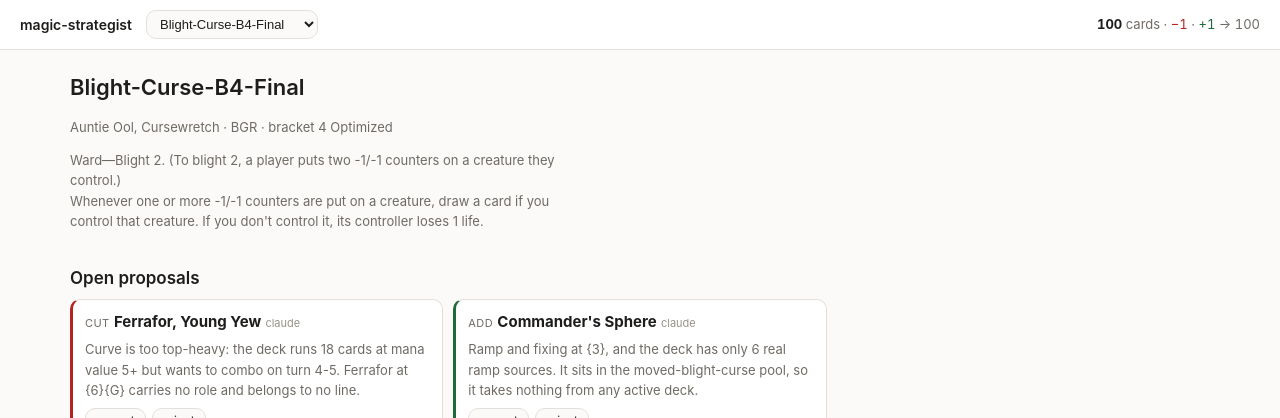
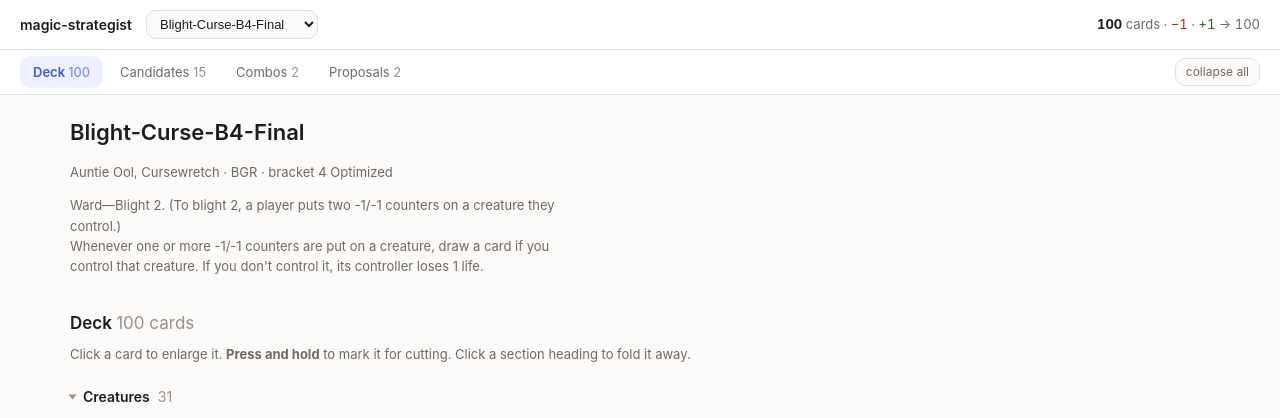
Before and after one commit to massimilianobotticelli/magic-strategist, a FastAPI app: page /deck/blight-curse-b4-final?role=ramp in a window 1280 px wide. Shown: the top 418 px of the page. Run offline with FastAPI, Linux system fonts and the light colour scheme; data comes from the database, SQL or seed files in the repository.

Commit message:
Add tabs and collapsible type sections
Combos sat at the bottom of a page carrying a hundred deck cards and nearly two
hundred candidates, so reaching them meant scrolling past everything. Deck,
Candidates, Combos and Proposals are now tabs in the sticky header, each with
its count, and switching costs one click and no reload.

Type headings fold their section away, using native <details>/<summary> so
keyboard and screen readers get it for free. The open/closed state is per deck
and per group and survives reloads, and "collapse all" acts only on the visible
tab. Candidates are grouped by type too, which they were not before.

The active tab lives in the URL hash, with sessionStorage as the fallback: the
candidate role filters are plain GET links that drop the hash, and without it
every filter click threw you back to the Deck tab.

Co-Authored-By: Claude Opus 5 <noreply@anthropic.com>

```diff
--- a/app/static/app.css
+++ b/app/static/app.css
@@ -27,10 +27,47 @@ a { color: inherit; }
 .wrap { max-width: 1180px; margin: 0 auto; padding: 20px 20px 80px; }
 section { margin-bottom: 34px; }
 
+.stickyhead { position: sticky; top: 0; z-index: 20; background: var(--surface); }
 .topbar {
-  position: sticky; top: 0; z-index: 20; display: flex; align-items: center; gap: 14px;
+  display: flex; align-items: center; gap: 14px;
   padding: 10px 20px; background: var(--surface); border-bottom: 1px solid var(--border);
 }
+
+.tabs {
+  display: flex; align-items: center; gap: 4px; padding: 6px 20px;
+  background: var(--surface); border-bottom: 1px solid var(--border); overflow-x: auto;
+}
+.tab {
+  font: inherit; font-size: 13px; padding: 5px 12px; border-radius: var(--radius);
+  border: 1px solid transparent; background: transparent; color: var(--muted);
+  cursor: pointer; white-space: nowrap;
+}
+.tab:hover { color: var(--text); background: var(--bg); }
+.tab-on { background: var(--accent-bg); color: var(--accent); border-color: transparent; font-weight: 600; }
+.tab-on .dim { color: var(--accent); opacity: .7; }
+.toggle-all {
+  margin-left: auto; font: inherit; font-size: 12px; padding: 4px 10px;
+  border-radius: var(--radius); border: 1px solid var(--border);
+  background: var(--bg); color: var(--muted); cursor: pointer; white-space: nowrap;
+}
+.toggle-all:hover { color: var(--text); border-color: var(--accent); }
+
+.panel[hidden] { display: none; }
+
+/* Type groups fold away, so a hundred cards stay navigable. */
+.group { margin-bottom: 6px; }
+.group > summary {
+  list-style: none; cursor: pointer; display: flex; align-items: center; gap: 8px;
+  font-size: 14px; font-weight: 600; margin: 18px 0 8px; padding: 4px 0; user-select: none;
+}
+.group > summary::-webkit-details-marker { display: none; }
+.group > summary::before {
+  content: ""; width: 0; height: 0; flex-shrink: 0;
+  border-left: 5px solid currentColor; border-top: 4px solid transparent;
+  border-bottom: 4px solid transparent; transition: transform .15s; color: var(--dim);
+}
+.group[open] > summary::before { transform: rotate(90deg); }
+.group > summary:hover { color: var(--accent); }
 .brand { font-weight: 600; text-decoration: none; font-size: 14px; }
 .deck-switch {
   background: var(--bg); color: var(--text); border: 1px solid var(--border);
--- a/app/static/app.js
+++ b/app/static/app.js
@@ -136,4 +136,71 @@ document.addEventListener('keydown', (e) => {
   if (e.key === ' ') { e.preventDefault(); toggle(tile); }
 });
 
+/* Tabs. Combos and candidates are one click away instead of a long scroll.
+   The active tab lives in the URL hash so a reload or the back button keeps it,
+   with sessionStorage as the fallback for the filter form, which submits a
+   plain GET and drops the hash. */
+const TAB_KEY = 'ms-tab:' + location.pathname;
+
+function showTab(name, remember) {
+  const panels = document.querySelectorAll('.panel');
+  if (!panels.length) return;
+  const known = [...document.querySelectorAll('.tab')].map(t => t.dataset.tab);
+  if (known.indexOf(name) < 0) name = known[0];
+
+  panels.forEach(p => { p.hidden = p.dataset.panel !== name; });
+  document.querySelectorAll('.tab').forEach(t => t.classList.toggle('tab-on', t.dataset.tab === name));
+  syncToggleAll();
+
+  if (remember) {
+    sessionStorage.setItem(TAB_KEY, name);
+    history.replaceState(null, '', '#' + name);
+  }
+}
+
+/* Fold state per group, remembered across reloads. */
+const GROUP_KEY = 'ms-groups:' + location.pathname;
+
+function loadGroups() {
+  try { return JSON.parse(localStorage.getItem(GROUP_KEY)) || {}; } catch (_) { return {}; }
+}
+function saveGroups(state) {
+  try { localStorage.setItem(GROUP_KEY, JSON.stringify(state)); } catch (_) {}
+}
+
+function syncToggleAll() {
+  const btn = document.getElementById('toggle-all');
+  if (!btn) return;
+  const visible = [...document.querySelectorAll('.panel:not([hidden]) .group')];
+  btn.hidden = !visible.length;
+  btn.textContent = visible.some(g => g.open) ? 'collapse all' : 'expand all';
+}
+
+function initGroups() {
+  const state = loadGroups();
+  document.querySelectorAll('.group').forEach(g => {
+    const key = g.dataset.group;
+    if (key in state) g.open = state[key];
+    g.addEventListener('toggle', () => {
+      const s = loadGroups();
+      s[key] = g.open;
+      saveGroups(s);
+      syncToggleAll();
+    });
+  });
+}
+
+document.addEventListener('click', (e) => {
+  const tab = e.target.closest('.tab');
+  if (tab) { showTab(tab.dataset.tab, true); window.scrollTo(0, 0); return; }
+
+  if (e.target.closest('#toggle-all')) {
+    const visible = [...document.querySelectorAll('.panel:not([hidden]) .group')];
+    const collapsing = visible.some(g => g.open);
+    visible.forEach(g => { g.open = !collapsing; });
+  }
+});
+
+initGroups();
+showTab(location.hash.slice(1) || sessionStorage.getItem(TAB_KEY) || 'deck', false);
 renderCounter();
--- a/app/templates/base.html
+++ b/app/templates/base.html
@@ -7,10 +7,13 @@
   <link rel="stylesheet" href="{{ asset('app.css') }}">
 </head>
 <body>
-  <header class="topbar">
-    <a href="/" class="brand">magic-strategist</a>
-    {% block topbar %}{% endblock %}
-  </header>
+  <div class="stickyhead">
+    <header class="topbar">
+      <a href="/" class="brand">magic-strategist</a>
+      {% block topbar %}{% endblock %}
+    </header>
+    {% block subbar %}{% endblock %}
+  </div>
   <main>{% block content %}{% endblock %}</main>
   <script src="{{ asset('app.js') }}"></script>
 </body>
--- a/app/templates/deck.html
+++ b/app/templates/deck.html
@@ -36,6 +36,18 @@
       data-size="{{ totals.size }}" data-cuts="{{ totals.cuts }}" data-adds="{{ totals.adds }}"></span>
 {% endblock %}
 
+{% block subbar %}
+<nav class="tabs" role="tablist">
+  <button class="tab" data-tab="deck" role="tab">Deck <span class="dim">{{ totals.size }}</span></button>
+  <button class="tab" data-tab="candidates" role="tab">Candidates <span class="dim">{{ candidates | length }}</span></button>
+  <button class="tab" data-tab="combos" role="tab">Combos <span class="dim">{{ combos | length }}</span></button>
+  {% if proposals %}
+  <button class="tab" data-tab="proposals" role="tab">Proposals <span class="dim">{{ proposals | length }}</span></button>
+  {% endif %}
+  <button class="toggle-all" id="toggle-all" hidden>collapse all</button>
+</nav>
+{% endblock %}
+
 {% block content %}
 <div class="wrap">
 
@@ -53,7 +65,7 @@
   </section>
 
   {% if proposals %}
-  <section>
+  <section class="panel" data-panel="proposals">
     <h2>Open proposals</h2>
     <div class="proposals">
       {% for p in proposals %}
@@ -75,21 +87,24 @@
   </section>
   {% endif %}
 
-  <section>
+  <section class="panel" data-panel="deck">
     <h2>Deck <span class="dim">{{ totals.size }} cards</span></h2>
-    <p class="hint">Click a card to enlarge it. <strong>Press and hold</strong> to mark it for cutting.</p>
+    <p class="hint">Click a card to enlarge it. <strong>Press and hold</strong> to mark it for cutting.
+      Click a section heading to fold it away.</p>
     {% for key, label in TYPE_ORDER %}
       {% set group = cards | selectattr('group', 'equalto', key) | list %}
       {% if group %}
-      <h3 class="group-head">{{ label }} <span class="dim">{{ group | sum(attribute='quantity') }}</span></h3>
-      <div class="grid">
-        {% for c in group %}{{ tile(c, 'cut', deck.id) }}{% endfor %}
-      </div>
+      <details class="group" data-group="{{ key }}" open>
+        <summary class="group-head">{{ label }} <span class="dim">{{ group | sum(attribute='quantity') }}</span></summary>
+        <div class="grid">
+          {% for c in group %}{{ tile(c, 'cut', deck.id) }}{% endfor %}
+        </div>
+      </details>
       {% endif %}
     {% endfor %}
   </section>
 
-  <section>
+  <section class="panel" data-panel="candidates">
     <h2>Candidates <span class="dim">{{ candidates | length }}</span></h2>
     <p class="hint">Cards you own, inside {{ deck.commander or 'this deck' }}'s colour identity and not already in the deck.
       Green = a pool or a donor deck, so it costs nobody anything. Amber = in an active deck, which would lose the card.
@@ -102,13 +117,21 @@
       {% endfor %}
       {% if active_role or search %}<a class="chip" href="/deck/{{ deck.slug }}">clear</a>{% endif %}
     </form>
-    <div class="grid">
-      {% for c in candidates %}{{ tile(c, 'add', deck.id) }}{% endfor %}
-    </div>
+    {% for key, label in TYPE_ORDER %}
+      {% set group = candidates | selectattr('group', 'equalto', key) | list %}
+      {% if group %}
+      <details class="group" data-group="cand-{{ key }}" open>
+        <summary class="group-head">{{ label }} <span class="dim">{{ group | length }}</span></summary>
+        <div class="grid">
+          {% for c in group %}{{ tile(c, 'add', deck.id) }}{% endfor %}
+        </div>
+      </details>
+      {% endif %}
+    {% endfor %}
     {% if not candidates %}<p class="hint">No card matches these filters.</p>{% endif %}
   </section>
 
-  <section>
+  <section class="panel" data-panel="combos">
     <h2>Combos <span class="dim">{{ combos | length }}</span></h2>
     {% if not combos %}<p class="hint">No combo registered for this deck.</p>{% endif %}
     {% for cb in combos %}
```
